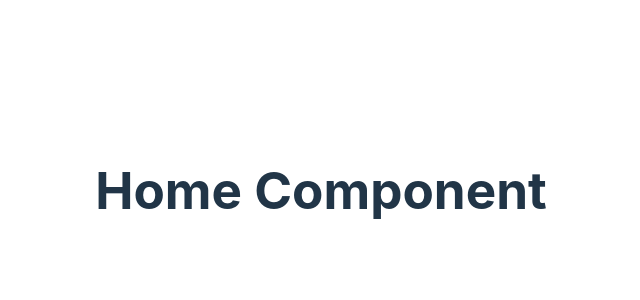
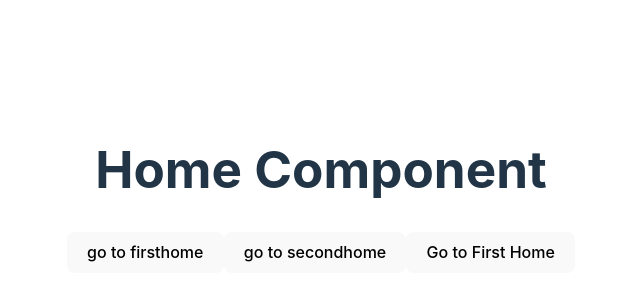
Before and after one commit to kwaneung/react-vite-project, a React (Vite) app: page /home in a window 1280 px wide. Shown: the part 210-510 px from the top of the page, without its empty margins (319-959 px from the left). Built offline with nearby package versions, Linux system fonts and the light colour scheme.

Commit message:
중첩 라우트 수정. outlet 추가

```diff
--- a/src/App.tsx
+++ b/src/App.tsx
@@ -32,12 +32,6 @@ function App() {
       <Link to="/home">
         <button>go to home</button>
       </Link>
-      <Link to="/firsthome">
-        <button>go to firsthome</button>
-      </Link>
-      <Link to="/secondhome">
-        <button>go to secondhome</button>
-      </Link>
     </>
   );
 }
--- a/src/pages/home/Home.tsx
+++ b/src/pages/home/Home.tsx
@@ -1,10 +1,31 @@
 /**
  * src/pages/home/Home.tsx
  */
+import { Link, Outlet, useNavigate } from 'react-router-dom';
 
 const Home = () => {
   console.log('Home component!!!');
-  return <h1>Home Component</h1>;
+  const navigate = useNavigate();
+
+  const goToFirstHome = () => {
+    navigate('/home/firsthome');
+  };
+  return (
+    <>
+      <h1>Home Component</h1>
+
+      <Link to="/home/firsthome">
+        <button>go to firsthome</button>
+      </Link>
+      <Link to="/home/secondhome">
+        <button>go to secondhome</button>
+      </Link>
+
+      <button onClick={goToFirstHome}>Go to First Home</button>
+
+      <Outlet />
+    </>
+  );
 };
 
 export default Home;
--- a/src/routes/HomeRoute.tsx
+++ b/src/routes/HomeRoute.tsx
@@ -10,9 +10,8 @@ import FirstHome from '@pages/home/FirstHome';
 const HomeRoute = () => (
   <Routes>
     <Route path="/" element={<Home />}>
-      <Route index element={<FirstHome />} />
-      <Route path="/firsthome" element={<FirstHome />} />
-      <Route path="/secondhome" element={<SecondHome />} />
+      <Route path="firsthome" element={<FirstHome />} />
+      <Route path="secondhome" element={<SecondHome />} />
     </Route>
   </Routes>
 );
```
